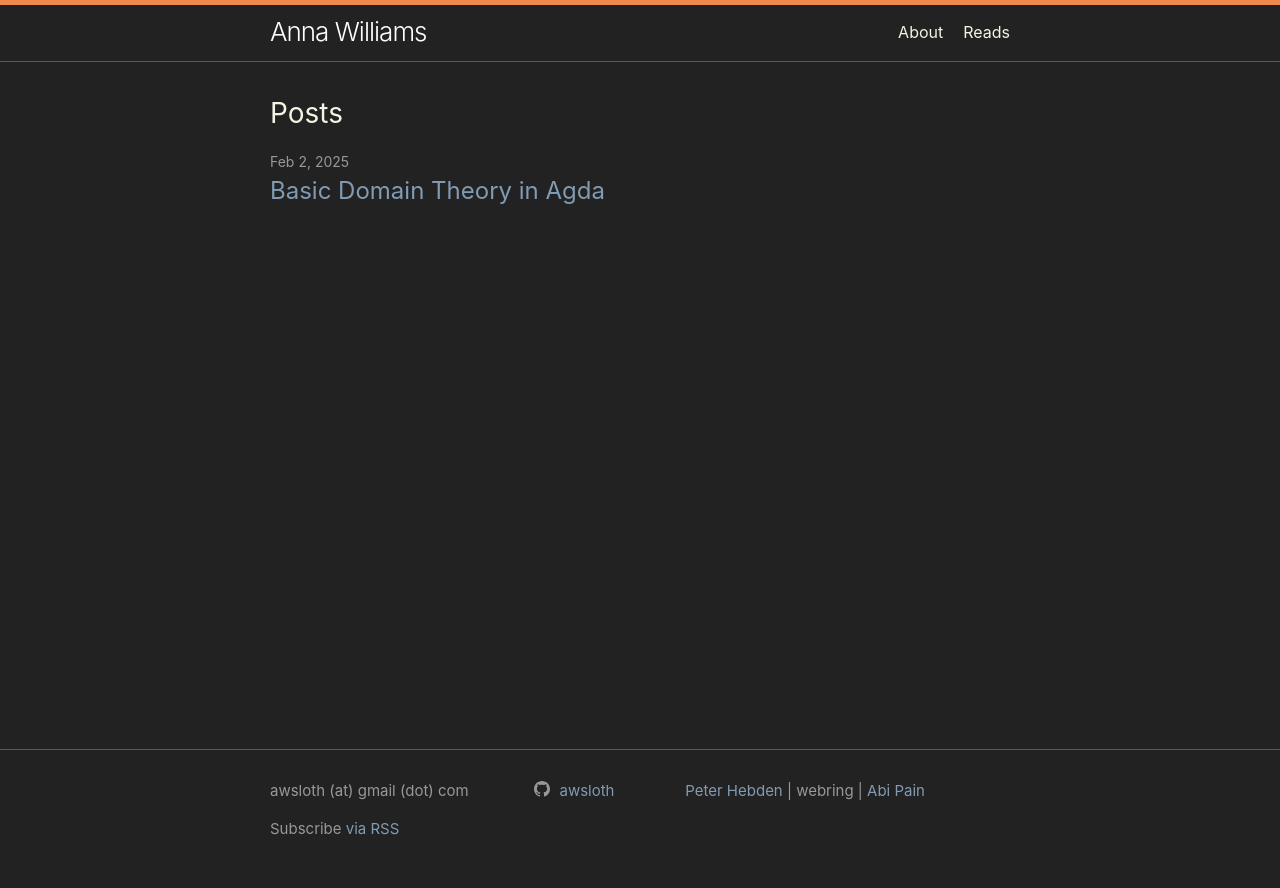
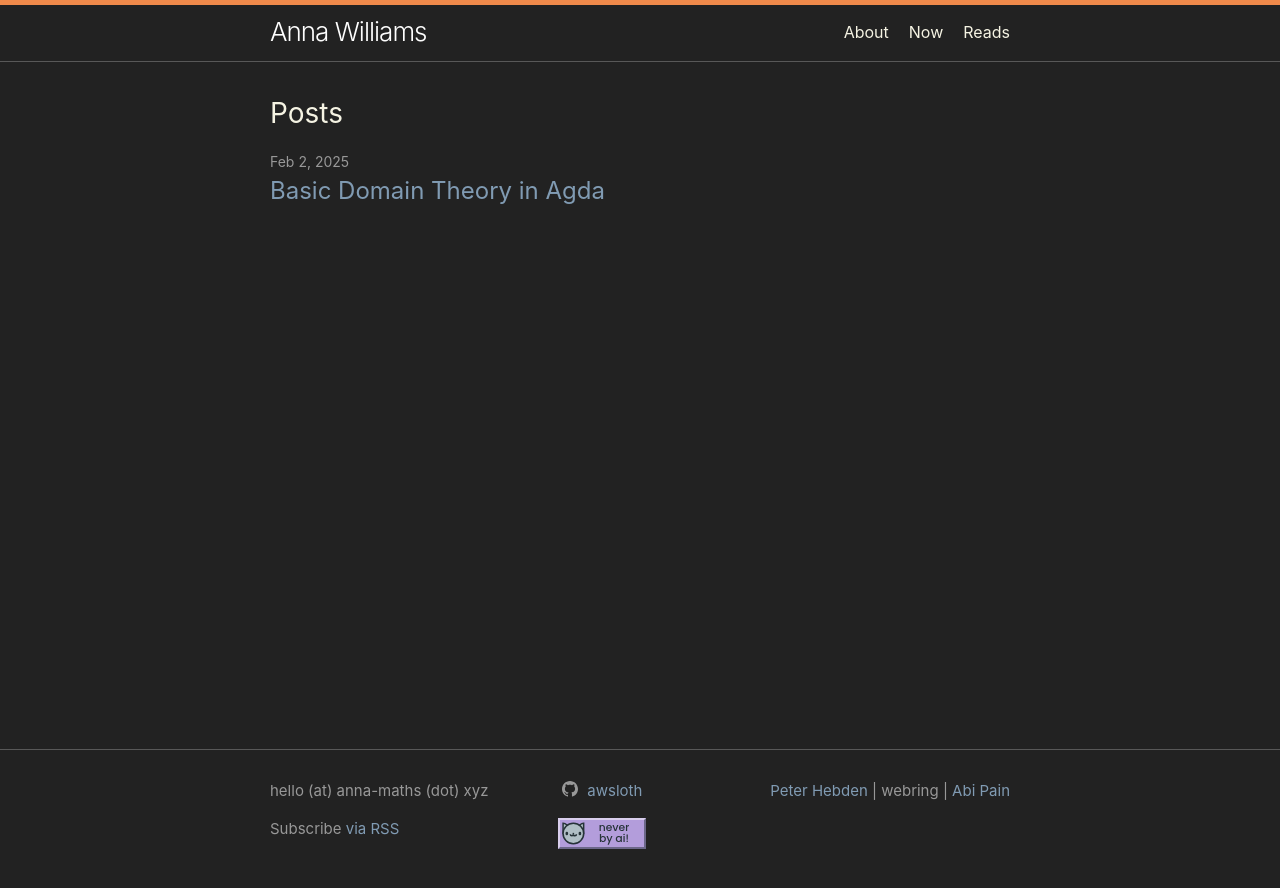
Before and after one commit to awsloth/awsloth.github.io, a Jekyll site: the page built from index.markdown, in a window 1280 px wide. Shown: the top 888 px of the page. Built offline with Jekyll 4.4.1, drawn with Linux system fonts in a browser that asks for light colours; a script that is not in the unit is left out.

Commit message:
Update footer and add now page

```diff
--- a/_config.yml
+++ b/_config.yml
@@ -1,5 +1,5 @@
 title: Anna Williams
-email: awsloth (at) gmail (dot) com
+email: hello (at) anna-maths (dot) xyz
 github_username:  awsloth
 
 plugins:
--- a/_includes/footer.html
+++ b/_includes/footer.html
@@ -3,7 +3,7 @@
 
   <div class="wrapper">
     <div class="footer-col-wrapper">
-      <div class="footer-col footer-col-1">
+      <div class="footer-col footer-col-1" align="left">
 
 		{%- if site.email -%}
 		<p>{{ site.email }}</p>
@@ -12,12 +12,13 @@
 		<p class="rss-subscribe">Subscribe <a href="{{ "/feed.xml" | relative_url }}">via RSS</a></p>
       </div>
 
-      <div class="footer-col footer-col-2">
-        {%- include social.html -%}
+      <div class="footer-col footer-col-2" align="center">
+		{%- include social.html -%}
+		<a href="https://ko-fi.com/s/4662b19f61"><img src="{{ "assets/neverbyai.svg" | relative_url }}" alt="A tag with a picture of a cat on the left and text which reads never by ai."/></a>
       </div>
 
-      <div class="footer-col footer-col-3">
-		  <a href="https://piturnah.xyz/">Peter Hebden</a>  |  webring  |  <a href="https://www.akpain.net/">Abi Pain</a>
+      <div class="footer-col footer-col-3" align="right">
+		  <p><a href="https://piturnah.xyz/">Peter Hebden</a>  |  webring  |  <a href="https://www.akpain.net/">Abi Pain</a></p>
       </div>
     </div>
 
```
Also changed, not shown: now.markdown (added, +11 -0 lines), assets/neverbyai.svg (added), 5 other files.
